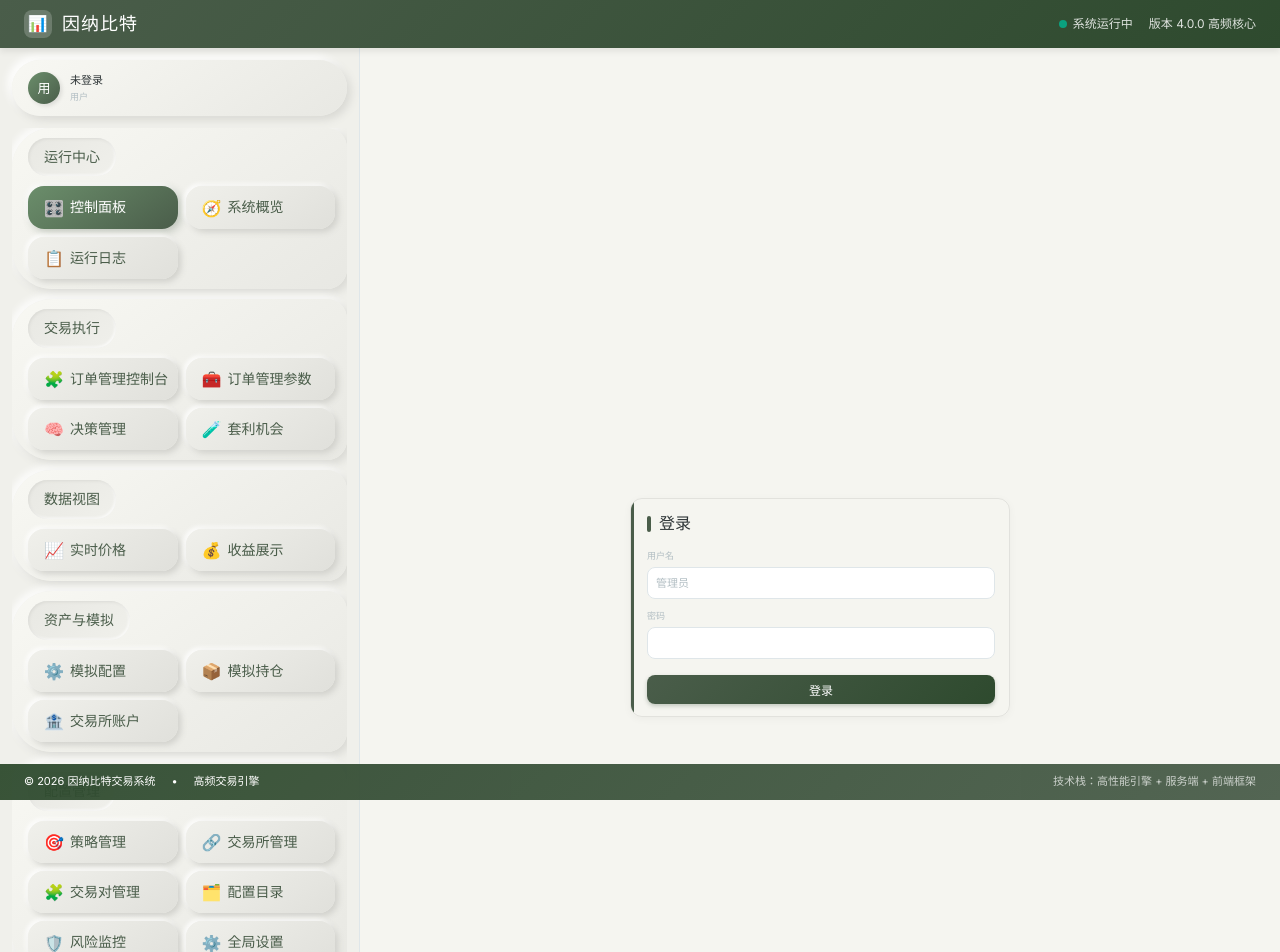
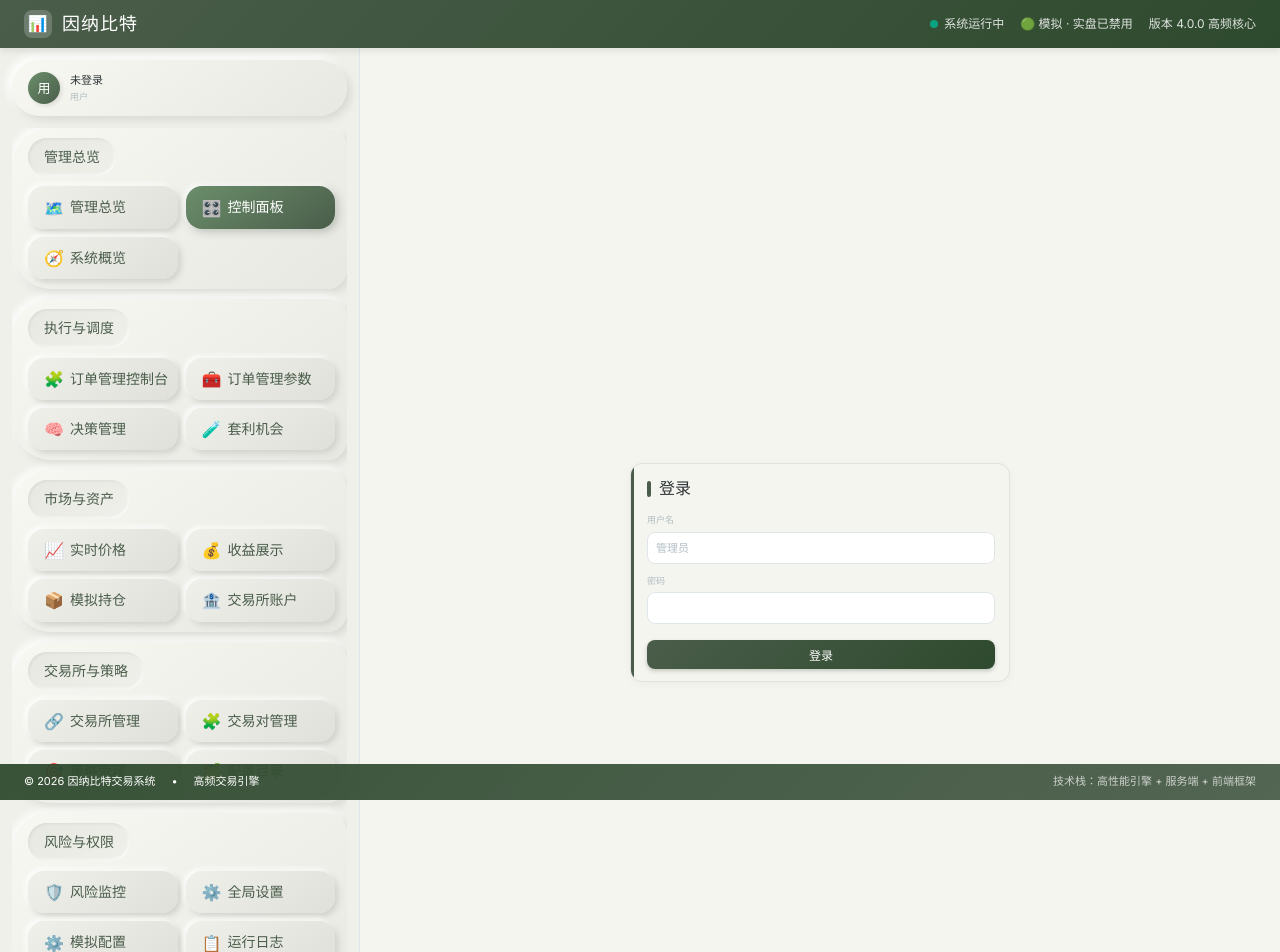
Before and after one commit to zillafan80-Maxzilla/inarbit-cursor, a React (Vite) app in the folder client/: page / in a window 1280 px wide. Shown: the top 952 px of the page. Built offline with nearby package versions, Linux system fonts and the light colour scheme; no server answers.

Commit message:
refactor admin ui navigation and hub
Add admin hub page and reorganize sidebar/header to centralize management actions.

```diff
--- a/client/src/App.jsx
+++ b/client/src/App.jsx
@@ -24,17 +24,18 @@ import SystemOverview from './pages/SystemOverview'
 import DecisionConsole from './pages/DecisionConsole'
 import ArbitrageMonitor from './pages/ArbitrageMonitor'
 import ConfigCatalog from './pages/ConfigCatalog'
+import AdminHub from './pages/AdminHub'
 
 import OmsConsole from './pages/OmsConsole'
 import OmsConfig from './pages/OmsConfig'
 
-import { getAuthToken } from './api/client'
+import { getAuthToken, configAPI } from './api/client'
 
 import './App.css'
 
 
 // 全局顶部边条
-const GlobalHeader = ({ botStatus }) => (
+const GlobalHeader = ({ botStatus, tradingMode, liveEnabled }) => (
   <header className="global-header">
     <div className="header-logo">
       <div className="logo-icon">📊</div>
@@ -47,6 +48,7 @@ const GlobalHeader = ({ botStatus }) => (
         }}></span>
         <span>{botStatus === 'running' ? '系统运行中' : '系统已停止'}</span>
       </div>
+      <span>{tradingMode === 'live' ? '🔴 实盘' : '🟢 模拟'} · {liveEnabled ? '实盘已启用' : '实盘已禁用'}</span>
       <span>版本 4.0.0 高频核心</span>
     </div>
   </header>
@@ -74,15 +76,15 @@ const Sidebar = ({ tradingMode, botStatus, currentUser }) => {
   // 菜单配置
   const menuGroups = [
     {
-      title: '运行中心',
+      title: '管理总览',
       items: [
+        { path: '/admin', icon: '🗺️', label: '管理总览' },
         { path: '/', icon: '🎛️', label: '控制面板', showStatus: true },
         { path: '/system', icon: '🧭', label: '系统概览' },
-        { path: '/logs', icon: '📋', label: '运行日志' },
       ]
     },
     {
-      title: '交易执行',
+      title: '执行与调度',
       items: [
         { path: '/oms', icon: '🧩', label: '订单管理控制台' },
         { path: '/oms-config', icon: '🧰', label: '订单管理参数' },
@@ -91,34 +93,30 @@ const Sidebar = ({ tradingMode, botStatus, currentUser }) => {
       ]
     },
     {
-      title: '数据视图',
+      title: '市场与资产',
       items: [
         { path: '/live-prices', icon: '📈', label: '实时价格' },
         { path: '/pnl', icon: '💰', label: '收益展示' },
-      ]
-    },
-    {
-      title: '资产与模拟',
-      items: [
-        { path: '/sim-config', icon: '⚙️', label: '模拟配置' },
         { path: '/portfolio', icon: '📦', label: '模拟持仓' },
         { path: '/live-assets', icon: '🏦', label: '交易所账户' },
       ]
     },
     {
-      title: '配置管理',
+      title: '交易所与策略',
       items: [
-        { path: '/strategies', icon: '🎯', label: '策略管理' },
         { path: '/exchanges', icon: '🔗', label: '交易所管理' },
         { path: '/exchange-pairs', icon: '🧩', label: '交易对管理' },
+        { path: '/strategies', icon: '🎯', label: '策略管理' },
         { path: '/config-catalog', icon: '🗂️', label: '配置目录' },
-        { path: '/risk', icon: '🛡️', label: '风险监控' },
-        { path: '/settings', icon: '⚙️', label: '全局设置' },
       ]
     },
     {
-      title: '用户管理',
+      title: '风险与权限',
       items: [
+        { path: '/risk', icon: '🛡️', label: '风险监控' },
+        { path: '/settings', icon: '⚙️', label: '全局设置' },
+        { path: '/sim-config', icon: '⚙️', label: '模拟配置' },
+        { path: '/logs', icon: '📋', label: '运行日志' },
         { path: '/user', icon: '👤', label: '账户与密钥' },
       ]
     },
@@ -177,6 +175,8 @@ function App() {
   const [botStatus, setBotStatus] = useState('running');
   const [tradingMode, setTradingMode] = useState('paper');
   const [currentUser, setCurrentUser] = useState(null);
+  const [liveEnabled, setLiveEnabled] = useState(false);
+  const authed = !!getAuthToken();
 
   useEffect(() => {
     try {
@@ -187,14 +187,31 @@ function App() {
     }
   }, []);
 
-  const authed = !!getAuthToken();
+  useEffect(() => {
+    if (!getAuthToken()) return;
+    let mounted = true;
+    const loadSettings = async () => {
+      try {
+        const res = await configAPI.getGlobalSettings();
+        if (!mounted) return;
+        const data = res?.data || {};
+        setTradingMode(data.tradingMode || 'paper');
+        setBotStatus(data.botStatus || 'running');
+        setLiveEnabled(!!data.liveEnabled);
+      } catch {
+        // ignore
+      }
+    };
+    loadSettings();
+    return () => { mounted = false; };
+  }, [authed]);
 
 
   return (
     <Router>
       <div className="app-container">
         {/* 顶部灰绿色边条 */}
-        <GlobalHeader botStatus={botStatus} />
+        <GlobalHeader botStatus={botStatus} tradingMode={tradingMode} liveEnabled={liveEnabled} />
 
         {/* 主体区域：侧边栏 + 内容 */}
         <div className="main-wrapper">
@@ -203,6 +220,7 @@ function App() {
           <main className="main-layout">
               <Routes>
                 <Route path="/login" element={<Login onLogin={(u) => setCurrentUser(u)} />} />
+                <Route path="/admin" element={authed ? <AdminHub /> : <Login onLogin={(u) => setCurrentUser(u)} />} />
 
                 <Route path="/" element={
                   authed ? (
--- /dev/null
+++ b/client/src/pages/AdminHub.jsx
@@ -0,0 +1,82 @@
+import React from 'react';
+import { Link } from 'react-router-dom';
+
+const sections = [
+  {
+    title: '系统与运行',
+    items: [
+      { label: '控制面板', path: '/', desc: '启动/停止、模式切换与运行状态' },
+      { label: '系统概览', path: '/system', desc: '核心服务健康与统计' },
+      { label: '运行日志', path: '/logs', desc: '系统运行日志与审计线索' },
+    ],
+  },
+  {
+    title: '执行与调度',
+    items: [
+      { label: '订单管理控制台', path: '/oms', desc: '执行/对账/取消/收益与告警' },
+      { label: '订单管理参数', path: '/oms-config', desc: 'OMS 执行参数与策略' },
+      { label: '决策管理', path: '/decision', desc: '决策器输入/输出与阈值' },
+      { label: '套利机会', path: '/arbitrage', desc: '机会发现与信号观测' },
+    ],
+  },
+  {
+    title: '市场与资产',
+    items: [
+      { label: '实时价格', path: '/live-prices', desc: '行情与市场快照' },
+      { label: '收益展示', path: '/pnl', desc: '收益、费率与收益率' },
+      { label: '模拟持仓', path: '/portfolio', desc: '模拟盘资产与持仓' },
+      { label: '交易所账户', path: '/live-assets', desc: '实盘账户资产概览' },
+    ],
+  },
+  {
+    title: '交易所与策略',
+    items: [
+      { label: '交易所管理', path: '/exchanges', desc: '交易所接入与权限' },
+      { label: '交易对管理', path: '/exchange-pairs', desc: '交易对启停与分配' },
+      { label: '策略管理', path: '/strategies', desc: '策略启停、优先级与配置' },
+      { label: '配置目录', path: '/config-catalog', desc: '系统配置项与说明' },
+    ],
+  },
+  {
+    title: '风险与权限',
+    items: [
+      { label: '风险监控', path: '/risk', desc: '风控阈值与告警' },
+      { label: '全局设置', path: '/settings', desc: '系统策略与风险配置' },
+      { label: '模拟配置', path: '/sim-config', desc: '模拟盘参数与资金' },
+      { label: '账户与密钥', path: '/user', desc: '账号信息与 API 密钥' },
+    ],
+  },
+];
+
+const AdminHub = () => (
+  <div className="content-body">
+    <div className="page-header" style={{ marginBottom: '16px' }}>
+      <div>
+        <h1 className="page-title">管理总览</h1>
+        <p className="page-subtitle">统一入口与管理导航</p>
+      </div>
+    </div>
+
+    <div style={{ display: 'grid', gap: '12px' }}>
+      {sections.map((section) => (
+        <div key={section.title} className="card">
+          <div className="card-header"><span className="card-title">{section.title}</span></div>
+          <div className="card-body" style={{ padding: '12px' }}>
+            <div style={{ display: 'grid', gridTemplateColumns: 'repeat(auto-fill, minmax(220px, 1fr))', gap: '10px' }}>
+              {section.items.map((item) => (
+                <Link key={item.path} to={item.path} className="card" style={{ textDecoration: 'none' }}>
+                  <div className="card-body" style={{ padding: '10px' }}>
+                    <div style={{ fontWeight: 700, marginBottom: '6px', color: 'var(--text-primary)' }}>{item.label}</div>
+                    <div style={{ fontSize: '10px', color: 'var(--text-muted)' }}>{item.desc}</div>
+                  </div>
+                </Link>
+              ))}
+            </div>
+          </div>
+        </div>
+      ))}
+    </div>
+  </div>
+);
+
+export default AdminHub;
```
